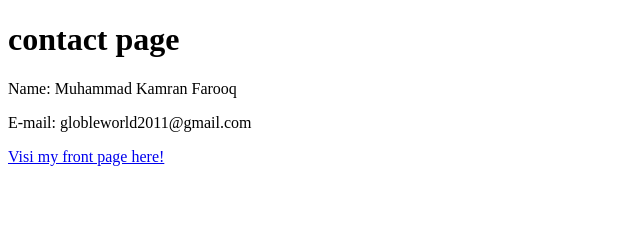
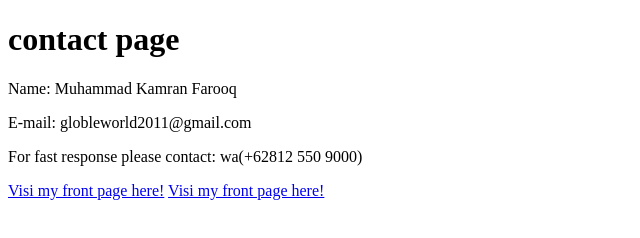
Before and after one commit to Newyear-2021/Al-Farooq-Carpets-Online-Store, a plain HTML site: page contact.html in a window 1280 px wide. Shown: the whole page, without its empty margins (0-640 px from the left). Drawn offline with Linux system fonts and the light colour scheme.

Commit message:
checked body on contact page

```diff
--- a/contact.html
+++ b/contact.html
@@ -9,7 +9,8 @@
         <h1>contact page</h1>
         <p class="p-welcome">Name: Muhammad Kamran Farooq</p>
         <p class="p-welcome">E-mail: globleworld2011@gmail.com</p>
+        <p class="p-welcome">For fast response please contact: wa(+62812 550 9000)</p>
         <a href="http://newyear-2021.github.io/sajadah-roll/" target="_blank">Visi my front page here!</a>
-
+        <a href="http://facebook.com/farooqs.carpets" target="_blank">Visi my front page here!</a>
     </body>
 </html>
```
